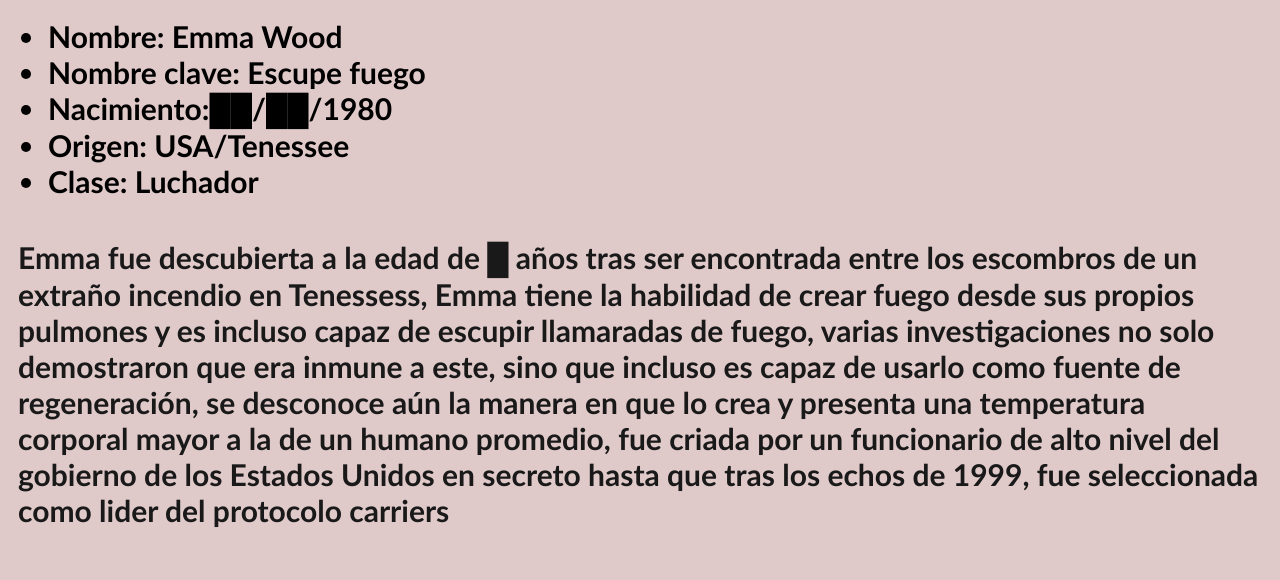
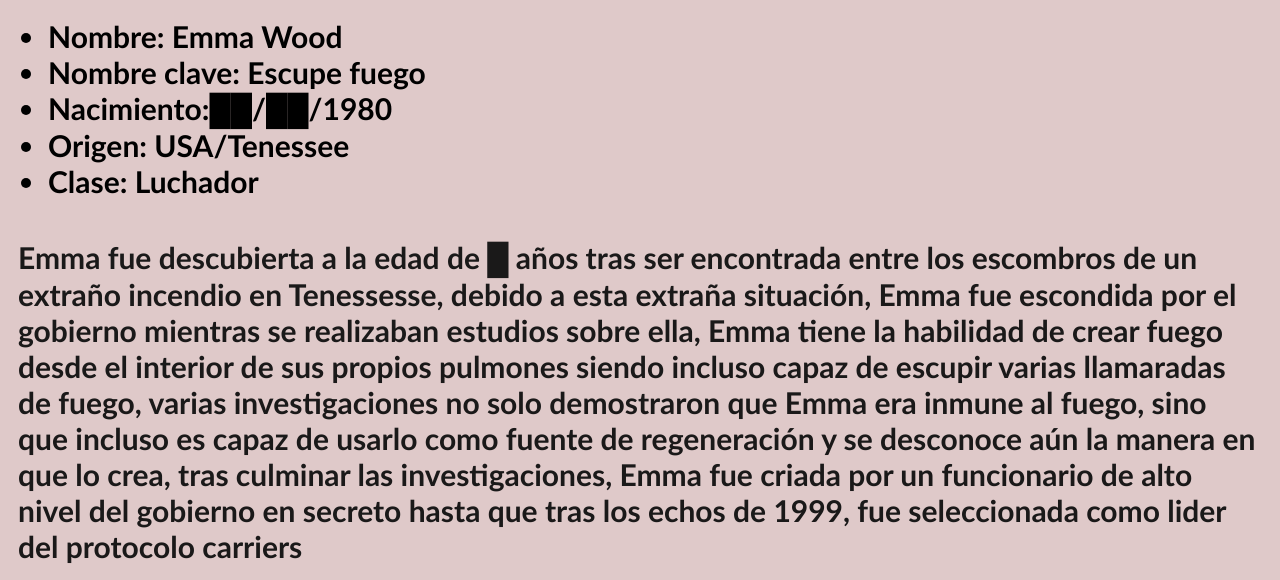
Before and after one commit to ZOROARK90/Carriers-Foundation-Emma, a plain HTML site: page index.html in a window 1280 px wide. Shown: the part 202-782 px from the top of the page. Drawn offline with Linux system fonts and the light colour scheme.

Commit message:
Update index.html

```diff
--- a/index.html
+++ b/index.html
@@ -20,15 +20,15 @@
                 <li>Origen: USA/Tenessee</li>
                 <li>Clase: Luchador</li>
             </ul>
-            <h1> Emma fue descubierta a la edad de █ años tras ser encontrada entre los escombros
-                 de un extraño incendio en Tenessess, Emma tiene la habilidad de crear fuego desde
-                 sus propios pulmones y es incluso capaz de escupir llamaradas de fuego, varias
-                 investigaciones no solo demostraron que era inmune a este, sino que incluso es
-                 capaz de usarlo como fuente de regeneración, se desconoce aún la manera en que lo
-                 crea y presenta una temperatura corporal mayor a la de un humano promedio, fue
-                 criada por un funcionario de alto nivel del gobierno de los Estados Unidos en
-                 secreto hasta que tras los echos de 1999, fue seleccionada como lider del
-                 protocolo carriers</h1>
+            <h1> Emma fue descubierta a la edad de █ años tras ser encontrada entre los escombros de un
+                 extraño incendio en Tenessesse, debido a esta extraña situación, Emma fue escondida por
+                 el gobierno mientras se realizaban estudios sobre ella, Emma tiene la habilidad de crear
+                 fuego desde el interior de sus propios pulmones siendo incluso capaz de escupir varias
+                 llamaradas de fuego, varias investigaciones no solo demostraron que Emma era inmune al
+                 fuego, sino que incluso es capaz de usarlo como fuente de regeneración y se desconoce aún
+                 la manera en que lo crea, tras culminar las investigaciones, Emma fue criada por un
+                 funcionario de alto nivel del gobierno en secreto hasta que tras los echos de 1999, fue
+                 seleccionada como lider del protocolo carriers</h1>
             <h1>
                 HABILIDADES:
                 <h3 class="basico"><details>
```
